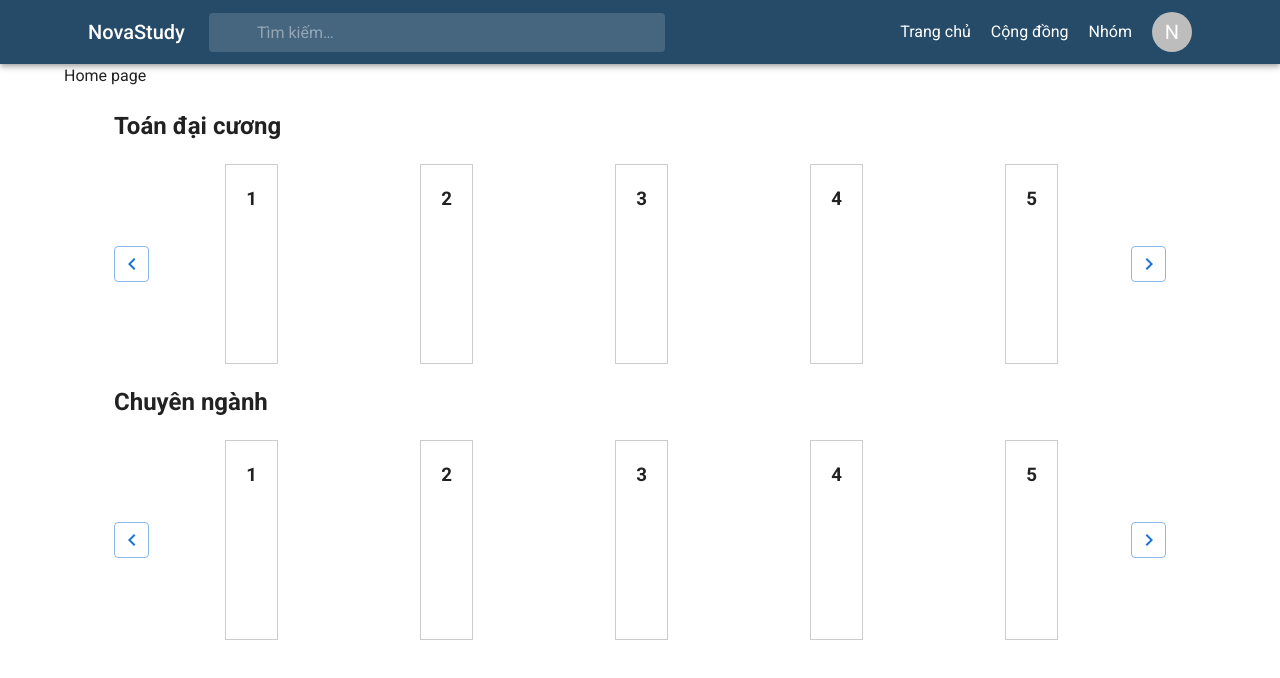
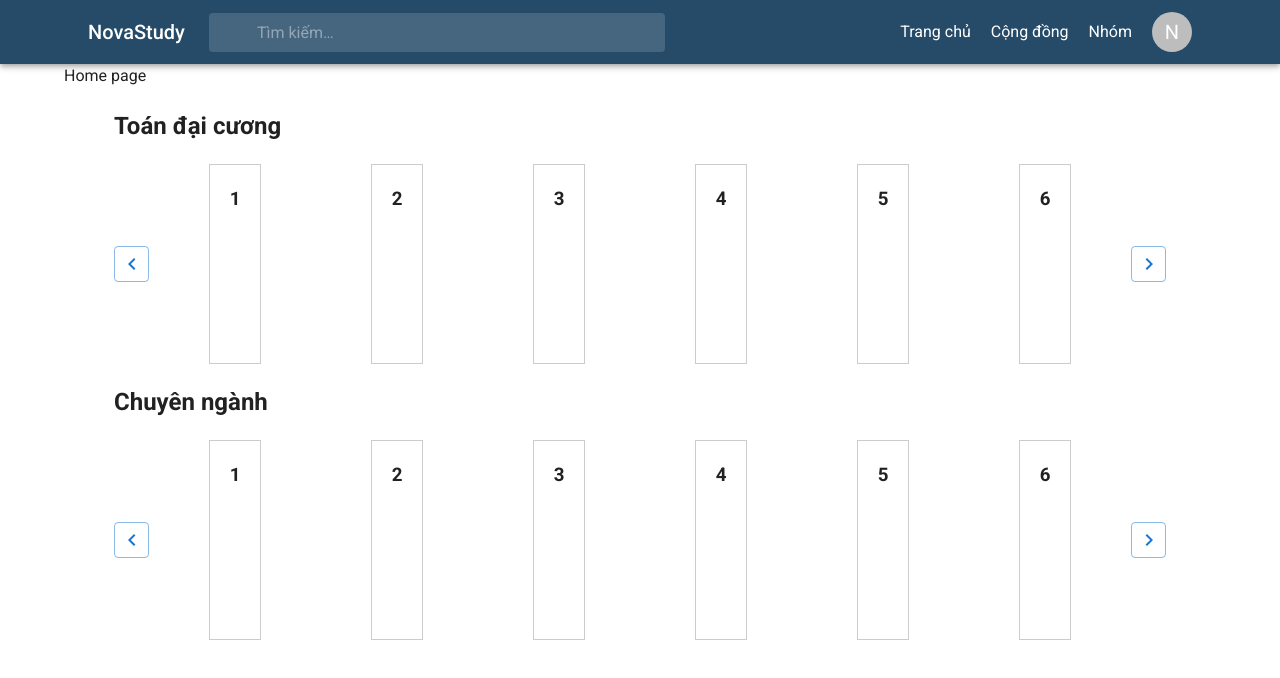
Before and after one commit to nghiaphunng18/fe-novastudy-next, a Next.js app: page / in a window 1280 px wide. Shown: the top 678 px of the page. Built offline with nearby package versions, Linux system fonts and the light colour scheme; some icons are missing; what @mui/material-nextjs would draw is missing.

Commit message:
edit pos avatar

```diff
--- a/src/components/header/app.header.tsx
+++ b/src/components/header/app.header.tsx
@@ -92,11 +92,13 @@ export default function AppHeader() {
     const renderMenu = (
         <Menu
             id={menuId}
+            anchorEl={anchorEl}
             keepMounted
             open={isMenuOpen}
             onClose={handleMenuClose}
             transformOrigin={{ horizontal: 'right', vertical: 'top' }}
             anchorOrigin={{ horizontal: 'right', vertical: 'bottom' }}
+            sx={{ mt: '8px' }}
         >
             <MenuItem>
                 <Link href={"/profile"} style={{
--- a/src/components/main/main.slider.tsx
+++ b/src/components/main/main.slider.tsx
@@ -56,15 +56,15 @@ const MainSlider = () => {
         dots: false,
         infinite: true,
         speed: 500,
-        slidesToShow: 5,
+        slidesToShow: 6,
         slidesToScroll: 1,
         nextArrow: <NextArrow />,
         prevArrow: <PrevArrow />,
         responsive: [
-            { breakpoint: 1280, settings: { slidesToShow: 4 } },
-            { breakpoint: 1024, settings: { slidesToShow: 3 } },
-            { breakpoint: 768, settings: { slidesToShow: 2 } },
-            { breakpoint: 480, settings: { slidesToShow: 1 } },
+            { breakpoint: 1280, settings: { slidesToShow: 5 } },
+            { breakpoint: 1024, settings: { slidesToShow: 4 } },
+            { breakpoint: 768, settings: { slidesToShow: 3 } },
+            { breakpoint: 480, settings: { slidesToShow: 2 } },
         ]
     };
     return (
```
